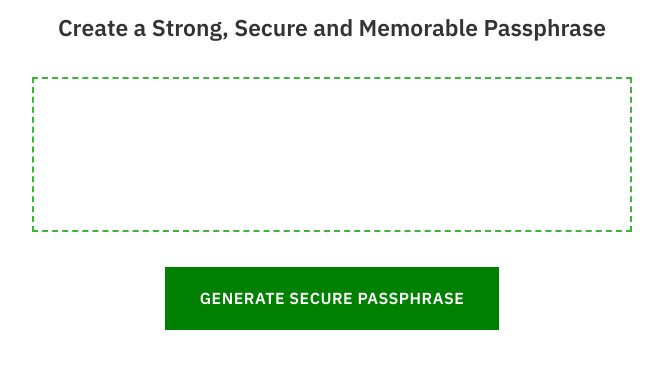
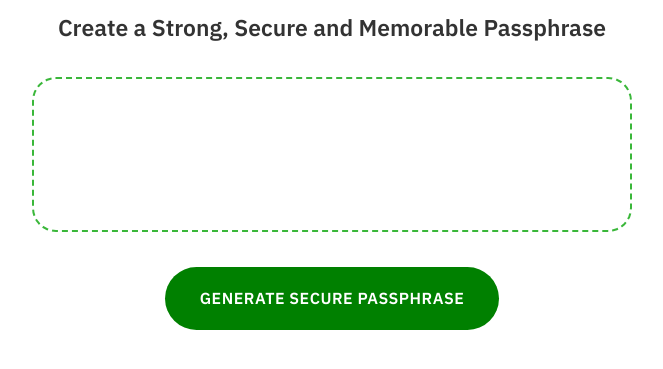
Before and after one commit to anandgraves/dice, a website built with Parcel: page src/index.html in a window 1280 px wide. Shown: the part 165-534 px from the top of the page, without its empty margins (308-971 px from the left). Built offline with nearby package versions, Linux system fonts and the light colour scheme.

Commit message:
style: border radius change

```diff
--- a/src/index.css
+++ b/src/index.css
@@ -144,6 +144,7 @@ li + li {
   font-size: 24px;
   text-align: center;
   border: 2px dashed #3ab73a;
+  border-radius: 24px;
 }
 
 .passphrase__content:not(:empty) + .passphrase__button {
@@ -186,6 +187,7 @@ li + li {
   background-color: green;
   text-transform: uppercase;
   letter-spacing: 0.5px;
+  border-radius: 50em;
   cursor: pointer;
   color: #fff;
   border: 0;
```
